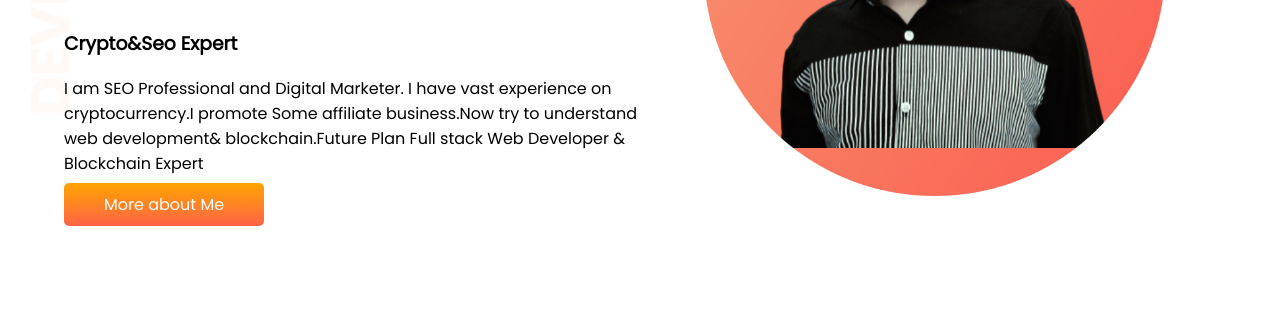
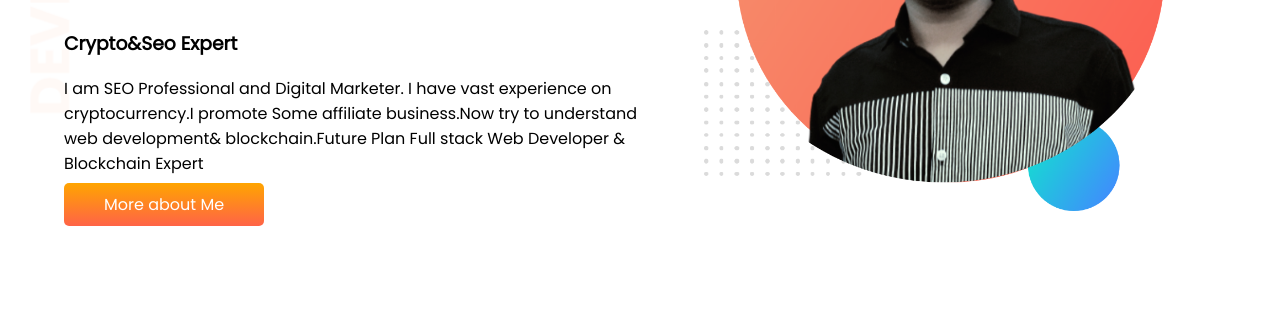
Before and after one commit to MarketerMonirul/developer-profolio, a plain HTML site: page index.html in a window 1280 px wide. Shown: the part 246-580 px from the top of the page. Drawn offline with Linux system fonts and the light colour scheme.

Commit message:
photo change

```diff
--- a/index.html
+++ b/index.html
@@ -26,7 +26,7 @@
             <a class="link-button" target="_blank" href="https://marketermonirul.blogspot.com/">More about Me</a>
         </div>
         <div class="half-width">
-            <img src="Background.png" alt="">
+            <img src="my-bg (1).png" alt="">
         </div>
     </section>
     <section class="dream-big felixible-container">
```
Also changed, not shown: images/my-bg.png, my-bg (1).png (added).
